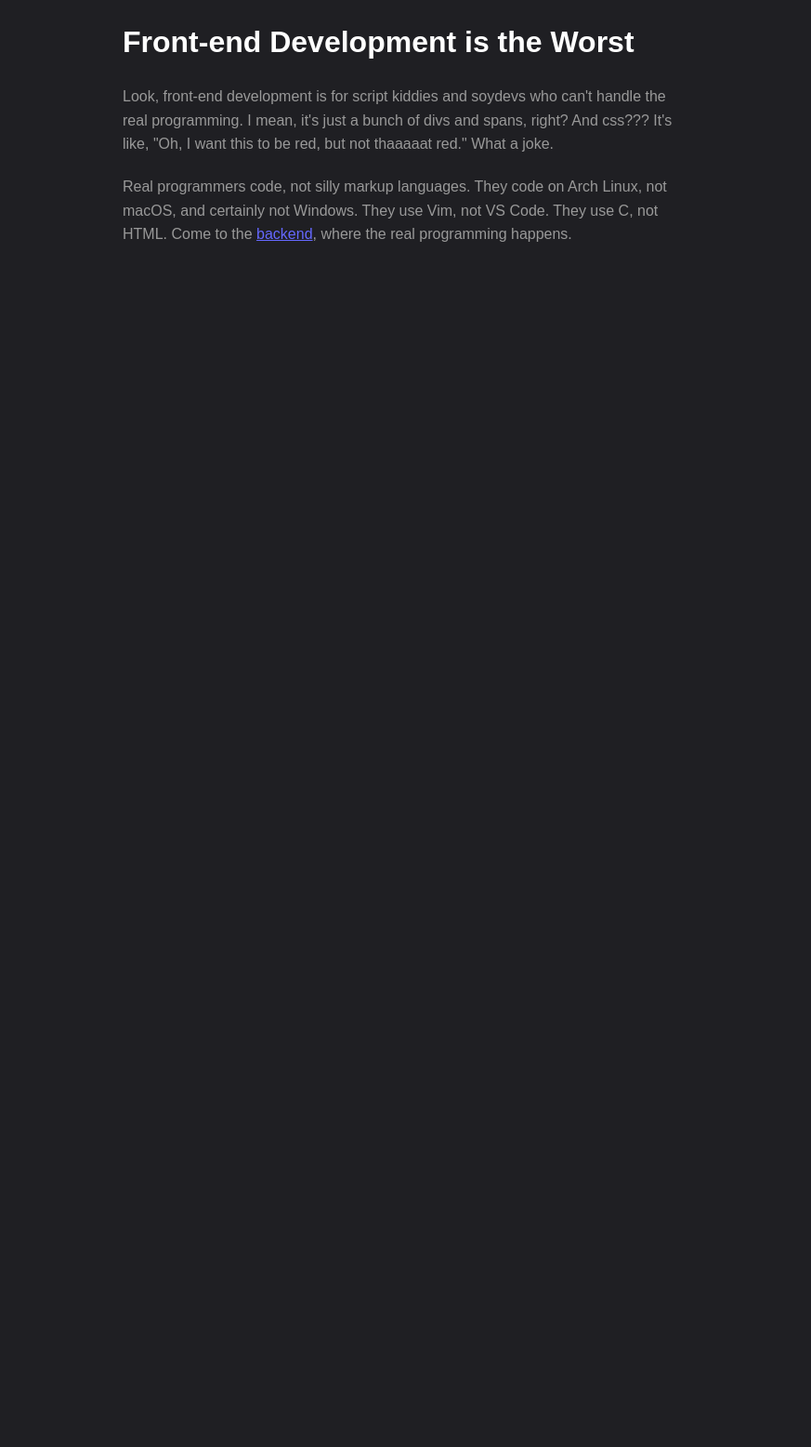
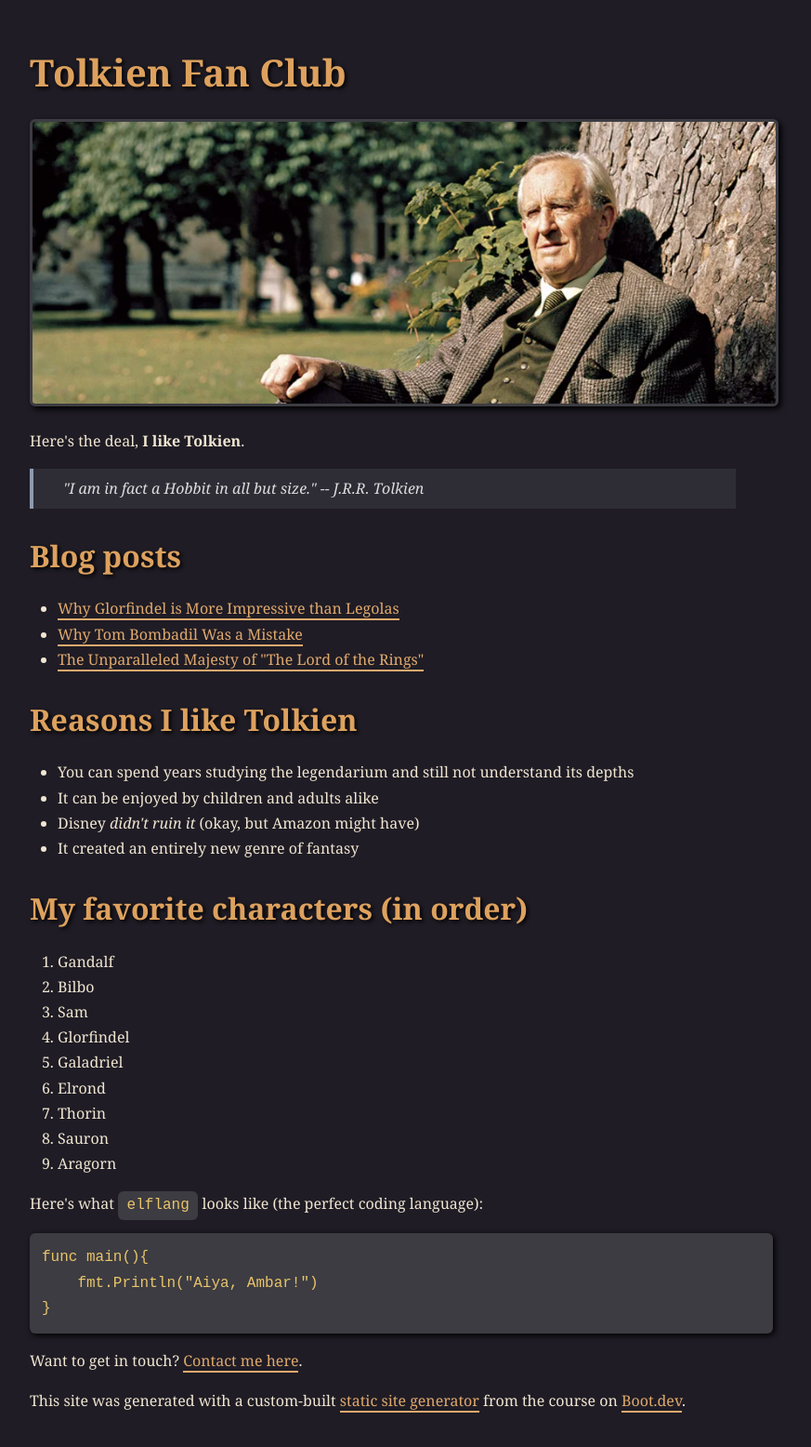
Before and after one commit to 242terk242/site-generator, a plain HTML site: page public/index.html in a window 1280 px wide. Shown: the whole page at 93% size, without its empty margins (208-1081 px from the left). Before the commit the page ends 800 px from the top, so only its background shows below. Drawn offline with Linux system fonts and the light colour scheme.

Commit message:
First run generator and template output

````diff
--- /dev/null
+++ b/public/index.css
@@ -0,0 +1,130 @@
+body {
+  background-color: #1f1c25;
+  color: #f0e6d1;
+  font-family: "Luminari", "Georgia", serif;
+  line-height: 1.7;
+  margin: 0;
+  padding: 20px;
+  max-width: 800px;
+  margin-left: auto;
+  margin-right: auto;
+}
+
+b {
+  font-weight: 900;
+}
+
+h1,
+h2,
+h3,
+h4,
+h5,
+h6 {
+  color: #dda15e;
+  margin-top: 24px;
+  margin-bottom: 16px;
+  text-shadow: 2px 2px 4px #000;
+}
+
+h1 {
+  font-size: 2.5em;
+}
+
+h2 {
+  font-size: 2em;
+}
+
+h3 {
+  font-size: 1.5em;
+}
+
+h4,
+h5,
+h6 {
+  font-size: 1.2em;
+}
+
+a {
+  color: #e0a96d;
+  text-decoration: none;
+  border-bottom: 2px solid #e0a96d;
+}
+
+a:hover {
+  color: #f4a261;
+  border-color: #f4a261;
+}
+
+ul,
+ol {
+  padding-left: 30px;
+}
+
+code {
+  background-color: #3c3c42;
+  border-radius: 6px;
+  color: #e9c46a;
+  padding: 0.4em 0.6em;
+  font-family: "Courier New", monospace;
+}
+
+pre code {
+  padding: 0;
+}
+
+pre {
+  background-color: #3c3c42;
+  border-radius: 6px;
+  padding: 1em;
+  overflow: auto;
+  box-shadow: 2px 2px 6px #000;
+}
+
+blockquote {
+  background-color: #2e2c35;
+  border-left: 4px solid #8d99ae;
+  padding-left: 2em;
+  margin-left: 0;
+  padding-top: 0.5em;
+  padding-bottom: 0.5em;
+  padding-right: 0.5em;
+  color: #ddd;
+  font-style: italic;
+}
+
+img {
+  max-width: 100%;
+  height: auto;
+  border-radius: 6px;
+  border: 3px solid #3c3c42;
+  box-shadow: 3px 3px 6px #000;
+}
+
+::-webkit-scrollbar {
+  width: 12px;
+  height: 12px;
+}
+
+::-webkit-scrollbar-track {
+  background: #1f1c25;
+  border-radius: 6px;
+}
+
+::-webkit-scrollbar-thumb {
+  background-color: #3c3c42;
+  border-radius: 6px;
+  border: 3px solid #1f1c25;
+}
+
+::-webkit-scrollbar-thumb:hover {
+  background-color: #5a5466;
+}
+
+* {
+  scrollbar-width: thin;
+  scrollbar-color: #3c3c42 #1f1c25;
+}
+
+::-webkit-scrollbar-corner {
+  background: #1f1c25;
+}
--- a/public/index.html
+++ b/public/index.html
@@ -1,21 +1,61 @@
+<!doctype html>
 <html>
   <head>
-    <title>Why Frontend Development Sucks</title><link rel="stylesheet" href="/styles.css" />
+    <meta charset="utf-8" />
+    <meta name="viewport" content="width=device-width, initial-scale=1" />
+    <title>Tolkien Fan Club
+
+![JRR Tolkien sitting](/images/tolkien.png)
+
+Here's the deal, **I like Tolkien**.
+
+> "I am in fact a Hobbit in all but size."
+>
+> -- J.R.R. Tolkien
+
+## Blog posts
+
+- [Why Glorfindel is More Impressive than Legolas](/blog/glorfindel)
+- [Why Tom Bombadil Was a Mistake](/blog/tom)
+- [The Unparalleled Majesty of "The Lord of the Rings"](/blog/majesty)
+
+## Reasons I like Tolkien
+
+- You can spend years studying the legendarium and still not understand its depths
+- It can be enjoyed by children and adults alike
+- Disney _didn't ruin it_ (okay, but Amazon might have)
+- It created an entirely new genre of fantasy
+
+## My favorite characters (in order)
+
+1. Gandalf
+2. Bilbo
+3. Sam
+4. Glorfindel
+5. Galadriel
+6. Elrond
+7. Thorin
+8. Sauron
+9. Aragorn
+
+Here's what `elflang` looks like (the perfect coding language):
+
+```
+func main(){
+    fmt.Println("Aiya, Ambar!")
+}
+```
+
+Want to get in touch? [Contact me here](/contact).
+
+This site was generated with a custom-built [static site generator](https://www.boot.dev/courses/build-static-site-generator-python) from the course on [Boot.dev](https://www.boot.dev).</title>
+    <link href="/index.css" rel="stylesheet" />
   </head>
+
   <body>
-    <h1>Front-end Development is the Worst</h1>
-    <p>
-      Look, front-end development is for script kiddies and soydevs who can't
-      handle the real programming. I mean, it's just a bunch of divs and spans,
-      right? And css??? It's like, "Oh, I want this to be red, but not thaaaaat
-      red." What a joke.
-    </p>
-    <p>
-      Real programmers code, not silly markup languages. They code on Arch
-      Linux, not macOS, and certainly not Windows. They use Vim, not VS Code.
-      They use C, not HTML. Come to the
-      <a href="https://www.boot.dev">backend</a>, where the real programming
-      happens.
-    </p>
+    <article><div><h1>Tolkien Fan Club</h1><p><img src="/images/tolkien.png" alt="JRR Tolkien sitting"></img></p><p>Here's the deal, <b>I like Tolkien</b>.</p><blockquote>"I am in fact a Hobbit in all but size."  -- J.R.R. Tolkien</blockquote><h2>Blog posts</h2><ul><li><a href="/blog/glorfindel">Why Glorfindel is More Impressive than Legolas</a></li><li><a href="/blog/tom">Why Tom Bombadil Was a Mistake</a></li><li><a href="/blog/majesty">The Unparalleled Majesty of "The Lord of the Rings"</a></li></ul><h2>Reasons I like Tolkien</h2><ul><li>You can spend years studying the legendarium and still not understand its depths</li><li>It can be enjoyed by children and adults alike</li><li>Disney <i>didn't ruin it</i> (okay, but Amazon might have)</li><li>It created an entirely new genre of fantasy</li></ul><h2>My favorite characters (in order)</h2><ol><li>Gandalf</li><li>Bilbo</li><li>Sam</li><li>Glorfindel</li><li>Galadriel</li><li>Elrond</li><li>Thorin</li><li>Sauron</li><li>Aragorn</li></ol><p>Here's what <code>elflang</code> looks like (the perfect coding language):</p><pre><code>func main(){
+    fmt.Println("Aiya, Ambar!")
+}
+</code></pre><p>Want to get in touch? <a href="/contact">Contact me here</a>.</p><p>This site was generated with a custom-built <a href="https://www.boot.dev/courses/build-static-site-generator-python">static site generator</a> from the course on <a href="https://www.boot.dev">Boot.dev</a>.</p></div></article>
   </body>
 </html>
--- a/public/styles.css
+++ /dev/null
@@ -1,19 +0,0 @@
-body {
-  font-family: Arial, sans-serif;
-  line-height: 1.6;
-  background-color: #1f1f23;
-  max-width: 600px;
-  margin: 0 auto;
-  padding: 20px;
-}
-h1 {
-  color: #ffffff;
-  margin-bottom: 20px;
-}
-p {
-  color: #999999;
-  margin-bottom: 20px;
-}
-a {
-  color: #6568ff;
-}
--- /dev/null
+++ b/static/index.css
@@ -0,0 +1,130 @@
+body {
+  background-color: #1f1c25;
+  color: #f0e6d1;
+  font-family: "Luminari", "Georgia", serif;
+  line-height: 1.7;
+  margin: 0;
+  padding: 20px;
+  max-width: 800px;
+  margin-left: auto;
+  margin-right: auto;
+}
+
+b {
+  font-weight: 900;
+}
+
+h1,
+h2,
+h3,
+h4,
+h5,
+h6 {
+  color: #dda15e;
+  margin-top: 24px;
+  margin-bottom: 16px;
+  text-shadow: 2px 2px 4px #000;
+}
+
+h1 {
+  font-size: 2.5em;
+}
+
+h2 {
+  font-size: 2em;
+}
+
+h3 {
+  font-size: 1.5em;
+}
+
+h4,
+h5,
+h6 {
+  font-size: 1.2em;
+}
+
+a {
+  color: #e0a96d;
+  text-decoration: none;
+  border-bottom: 2px solid #e0a96d;
+}
+
+a:hover {
+  color: #f4a261;
+  border-color: #f4a261;
+}
+
+ul,
+ol {
+  padding-left: 30px;
+}
+
+code {
+  background-color: #3c3c42;
+  border-radius: 6px;
+  color: #e9c46a;
+  padding: 0.4em 0.6em;
+  font-family: "Courier New", monospace;
+}
+
+pre code {
+  padding: 0;
+}
+
+pre {
+  background-color: #3c3c42;
+  border-radius: 6px;
+  padding: 1em;
+  overflow: auto;
+  box-shadow: 2px 2px 6px #000;
+}
+
+blockquote {
+  background-color: #2e2c35;
+  border-left: 4px solid #8d99ae;
+  padding-left: 2em;
+  margin-left: 0;
+  padding-top: 0.5em;
+  padding-bottom: 0.5em;
+  padding-right: 0.5em;
+  color: #ddd;
+  font-style: italic;
+}
+
+img {
+  max-width: 100%;
+  height: auto;
+  border-radius: 6px;
+  border: 3px solid #3c3c42;
+  box-shadow: 3px 3px 6px #000;
+}
+
+::-webkit-scrollbar {
+  width: 12px;
+  height: 12px;
+}
+
+::-webkit-scrollbar-track {
+  background: #1f1c25;
+  border-radius: 6px;
+}
+
+::-webkit-scrollbar-thumb {
+  background-color: #3c3c42;
+  border-radius: 6px;
+  border: 3px solid #1f1c25;
+}
+
+::-webkit-scrollbar-thumb:hover {
+  background-color: #5a5466;
+}
+
+* {
+  scrollbar-width: thin;
+  scrollbar-color: #3c3c42 #1f1c25;
+}
+
+::-webkit-scrollbar-corner {
+  background: #1f1c25;
+}
````
Also changed, not shown: template.html (added, +13 -0 lines), public/images/tolkien.png (added), static/images/tolkien.png (added), 6 other files.
